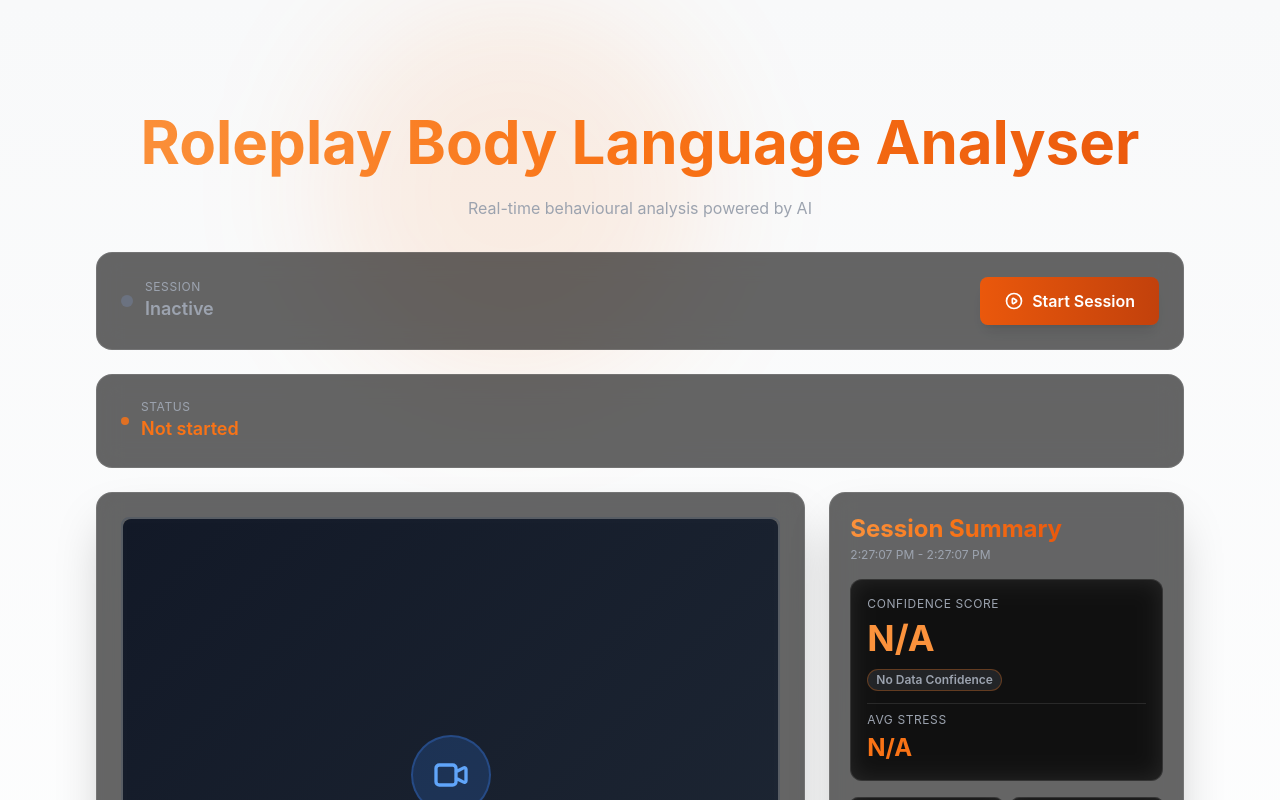
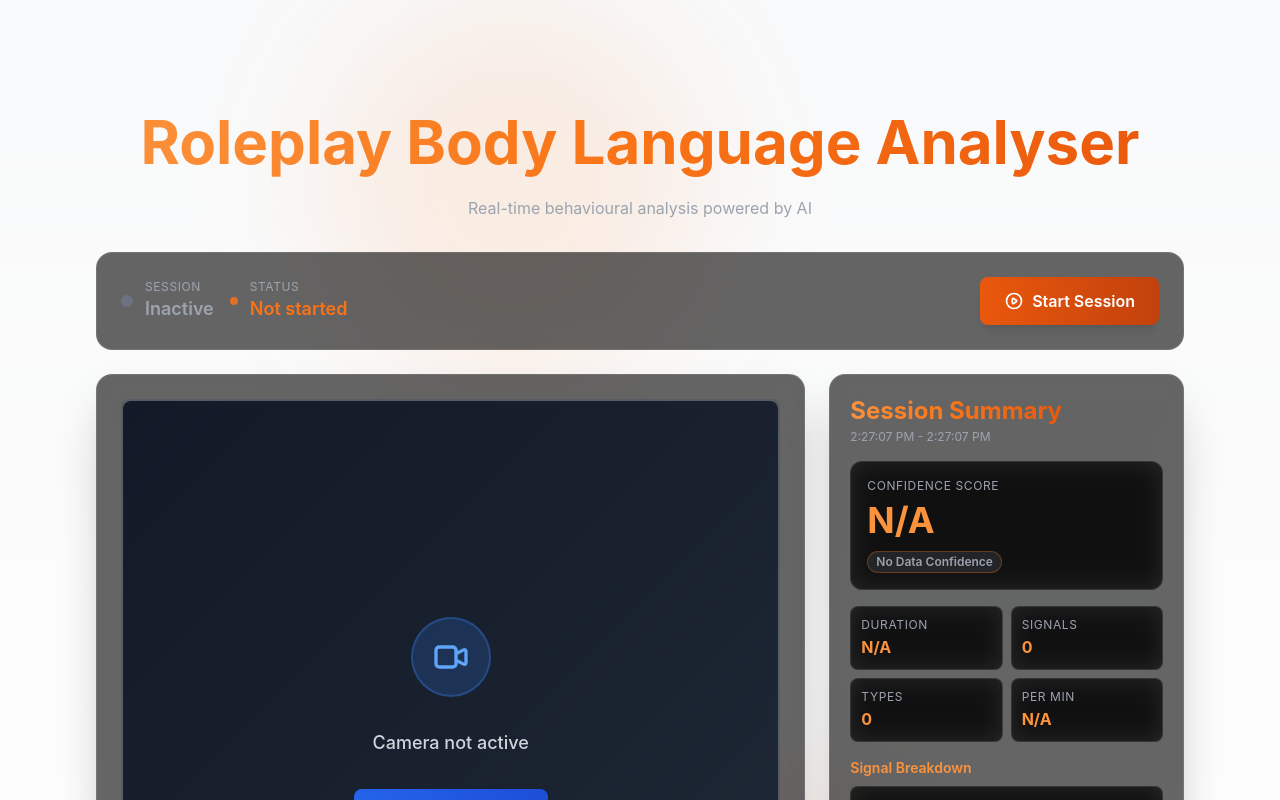
Before and after one commit to 30234753/Interhuman-Trial, a Next.js app: page / in a window 1280 px wide. Shown: the top 800 px of the page. Built offline with nearby package versions, Linux system fonts and the light colour scheme.

Commit message:
Aesthetic Changes: Changed design of session summary to remove duplicate stress score and include stream status and session status together

```diff
--- a/app/components/SessionControls.tsx
+++ b/app/components/SessionControls.tsx
@@ -7,6 +7,7 @@ export interface SessionControlsProps {
   onSessionStart?: (sessionId: string) => void;
   onSessionStop?: () => void;
   className?: string;
+  streamStatus?: string;
 }
 
 /**
@@ -16,6 +17,7 @@ export default function SessionControls({
   onSessionStart,
   onSessionStop,
   className = '',
+  streamStatus = 'Not started',
 }: SessionControlsProps) {
   const { sessionState, startSession, stopSession } = useSession();
   const [duration, setDuration] = useState<number>(0);
@@ -92,11 +94,18 @@ export default function SessionControls({
     }
   }, [sessionState.isActive, stopSession, onSessionStop]);
 
+  const getStatusColor = () => {
+    if (streamStatus.includes('Error')) return 'text-red-500';
+    if (streamStatus.includes('active')) return 'text-orange-400';
+    if (streamStatus.includes('stopped')) return 'text-gray-400';
+    return 'text-orange-500';
+  };
+
   return (
     <div className={`glass-dark rounded-2xl p-4 md:p-6 backdrop-blur-xl border border-white/10 ${className}`}>
       <div className="flex flex-col sm:flex-row sm:items-center sm:justify-between gap-4">
-        {/* Session Status */}
-        <div className="flex items-center gap-4">
+        {/* Session Status and Stream Status */}
+        <div className="flex items-center gap-4 flex-wrap">
           <div className="flex items-center gap-3">
             <div
               className={`w-3 h-3 rounded-full ${
@@ -109,6 +118,17 @@ export default function SessionControls({
                 sessionState.isActive ? 'text-orange-400' : 'text-gray-400'
               }`}>
                 {sessionState.isActive ? 'Active' : 'Inactive'}
+              </p>
+            </div>
+          </div>
+
+          {/* Stream Status */}
+          <div className="flex items-center gap-3">
+            <div className={`w-2 h-2 rounded-full ${getStatusColor().replace('text-', 'bg-')} animate-pulse`}></div>
+            <div>
+              <p className="text-xs text-gray-400 uppercase tracking-wider">Status</p>
+              <p className={`text-base md:text-lg font-semibold ${getStatusColor()} transition-colors duration-300`}>
+                {streamStatus}
               </p>
             </div>
           </div>
--- a/app/components/SessionSummary.tsx
+++ b/app/components/SessionSummary.tsx
@@ -228,12 +228,6 @@ export default function SessionSummary({
                 </span>
               </div>
             </div>
-            <div className="pt-2 border-t border-white/10">
-              <p className="text-xs text-gray-400 uppercase tracking-wider mb-1">Avg Stress</p>
-              <p className="text-2xl font-bold text-orange-500">
-                {stats?.averageStressScore !== null && stats?.averageStressScore !== undefined ? stats.averageStressScore : 'N/A'}
-              </p>
-            </div>
           </div>
         </div>
       </div>
@@ -339,8 +333,8 @@ export default function SessionSummary({
             ))}
           </div>
         ) : (
-          <div className="glass-dark rounded-lg p-3 border border-white/10 text-center py-4">
-            <p className="text-gray-400 text-xs">No insights available yet. Complete a session to see behavioral insights.</p>
+          <div className="glass-dark rounded-lg p-3 border border-white/10 text-center py-8">
+            <p className="text-gray-400 text-sm">No insights available yet. Complete a session to see behavioral insights.</p>
           </div>
         )}
       </div>
--- a/app/globals.css
+++ b/app/globals.css
@@ -143,3 +143,30 @@ button, a {
   -webkit-text-fill-color: transparent;
   background-clip: text;
 }
+
+/* Custom scrollbar styling for dark/orange theme */
+::-webkit-scrollbar {
+  width: 10px;
+  height: 10px;
+}
+
+::-webkit-scrollbar-track {
+  background: rgba(0, 0, 0, 0.3);
+  border-radius: 5px;
+}
+
+::-webkit-scrollbar-thumb {
+  background: rgba(249, 115, 22, 0.5);
+  border-radius: 5px;
+  border: 2px solid rgba(0, 0, 0, 0.3);
+}
+
+::-webkit-scrollbar-thumb:hover {
+  background: rgba(249, 115, 22, 0.7);
+}
+
+/* Firefox scrollbar styling */
+* {
+  scrollbar-width: thin;
+  scrollbar-color: rgba(249, 115, 22, 0.5) rgba(0, 0, 0, 0.3);
+}
--- a/app/page.tsx
+++ b/app/page.tsx
@@ -70,13 +70,6 @@ export default function Home() {
     setSummaryData(null);
   };
 
-  const getStatusColor = () => {
-    if (streamStatus.includes('Error')) return 'text-red-500';
-    if (streamStatus.includes('active')) return 'text-orange-400';
-    if (streamStatus.includes('stopped')) return 'text-gray-400';
-    return 'text-orange-500';
-  };
-
   return (
     <main className="flex min-h-screen flex-col items-center justify-center p-6 sm:p-12 md:p-24 relative overflow-x-hidden">
       {/* Background decorative elements */}
@@ -98,31 +91,7 @@ export default function Home() {
 
         {/* Session Controls */}
         <div className="mb-6 animate-fade-in-up" style={{ animationDelay: '0.1s' }}>
-          <SessionControls />
-        </div>
-
-        {/* Status Card */}
-        <div className="glass-dark rounded-2xl p-4 md:p-6 mb-6 backdrop-blur-xl border border-white/10 animate-fade-in-up" style={{ animationDelay: '0.15s' }}>
-          <div className="flex flex-col sm:flex-row sm:items-center sm:justify-between gap-3">
-            <div className="flex items-center gap-3">
-              <div className={`w-2 h-2 rounded-full ${getStatusColor().replace('text-', 'bg-')} animate-pulse`}></div>
-              <div>
-                <p className="text-xs text-gray-400 uppercase tracking-wider">Status</p>
-                <p className={`text-base md:text-lg font-semibold ${getStatusColor()} transition-colors duration-300`}>
-                  {streamStatus}
-                </p>
-              </div>
-            </div>
-            {currentSignals.length > 0 && (
-              <div className="flex items-center gap-2 animate-scale-in">
-                <div className="px-3 py-1.5 bg-orange-500/20 backdrop-blur-sm rounded-full border border-orange-500/30">
-                  <span className="text-sm font-medium text-orange-300">
-                    {currentSignals.length} signal{currentSignals.length !== 1 ? 's' : ''} active
-                  </span>
-                </div>
-              </div>
-            )}
-          </div>
+          <SessionControls streamStatus={streamStatus} />
         </div>
 
         {/* Video Player and Session Summary - Side by Side */}
```
